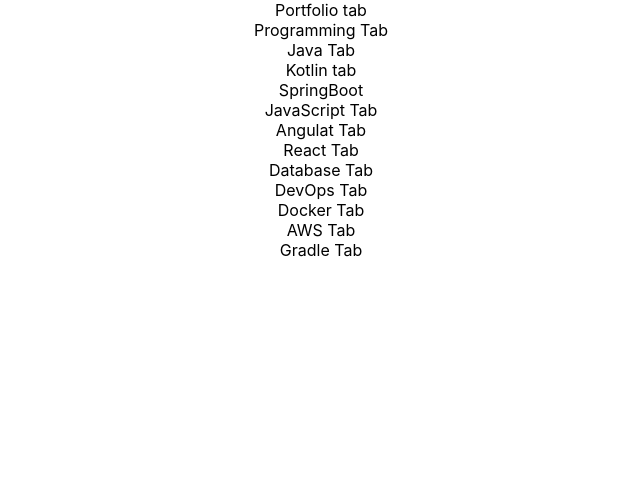
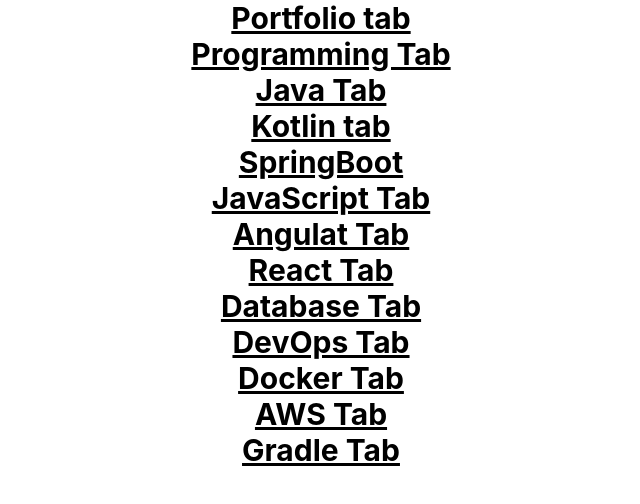
Before and after one commit to aditya-kapre-shrewsbury/portfolio-app, a React (Create React App) app: page / in a window 1280 px wide. Shown: the top 504 px of the page, without its empty margins (319-959 px from the left). Built offline with nearby package versions, Linux system fonts and the light colour scheme.

Commit message:
Add tailwind css

```diff
--- a/package.json
+++ b/package.json
@@ -39,6 +39,7 @@
     ]
   },
   "devDependencies": {
-    "gh-pages": "^5.0.0"
+    "gh-pages": "^5.0.0",
+    "tailwindcss": "^3.3.3"
   }
 }
--- a/src/components/DevOps/DevOps.jsx
+++ b/src/components/DevOps/DevOps.jsx
@@ -5,7 +5,7 @@
 const DevOps = () => {
 
     return (
-        <div>
+        <div className="text-3xl font-bold underline">
             DevOps Tab
             <Docker />
             <AWS />
--- a/src/components/Portfolio/Portfolio.jsx
+++ b/src/components/Portfolio/Portfolio.jsx
@@ -1,6 +1,6 @@
 const Portfolio = () => {
     return (
-        <div>
+        <div className="text-3xl font-bold underline">
         Portfolio tab
         </div>
     )
--- a/src/components/Programming/Programming.jsx
+++ b/src/components/Programming/Programming.jsx
@@ -8,7 +8,7 @@
 
 const Programming = () => {
     return (
-        <div>
+        <div className="text-3xl font-bold underline">
             Programming Tab
             <Java />
             <Kotlin />
--- a/src/index.css
+++ b/src/index.css
@@ -1,3 +1,7 @@
+@tailwind base;
+@tailwind components;
+@tailwind utilities;
+
 body {
   margin: 0;
   font-family: -apple-system, BlinkMacSystemFont, 'Segoe UI', 'Roboto', 'Oxygen',
--- /dev/null
+++ b/tailwind.config.js
@@ -0,0 +1,8 @@
+/** @type {import('tailwindcss').Config} */
+module.exports = {
+  content: ["./src/**/*.{js,jsx,ts,tsx}"],
+  theme: {
+    extend: {},
+  },
+  plugins: [],
+}
```
Also changed, not shown: 1 other file (tests, documents, lock files or other folders).
